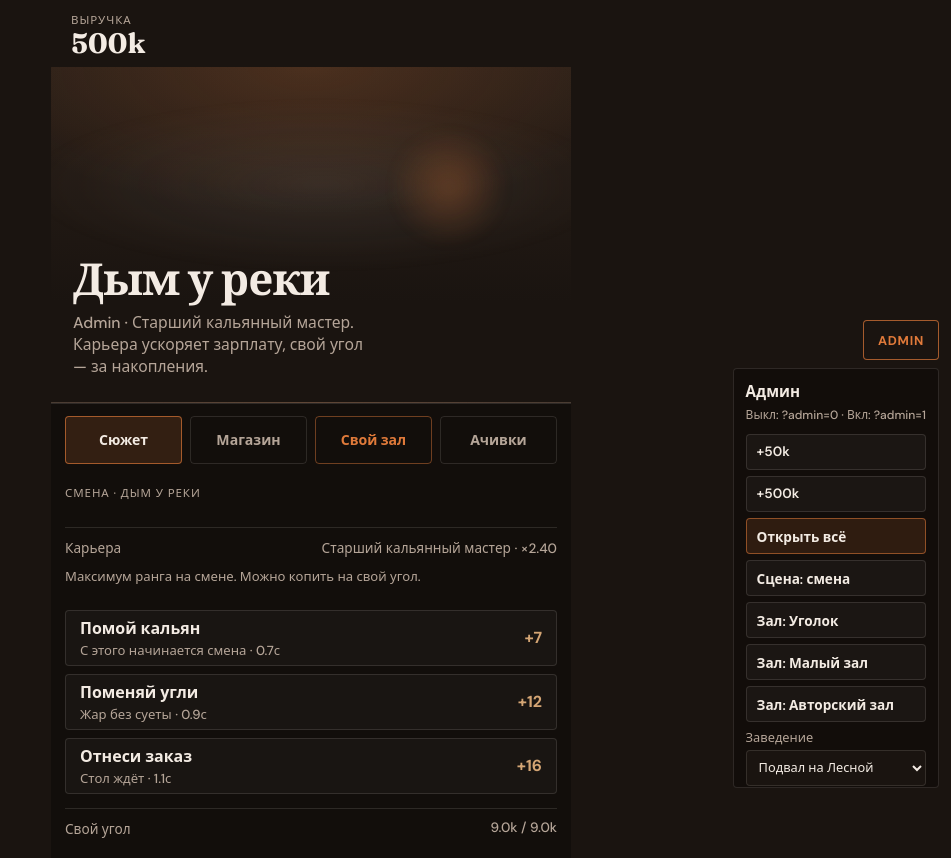
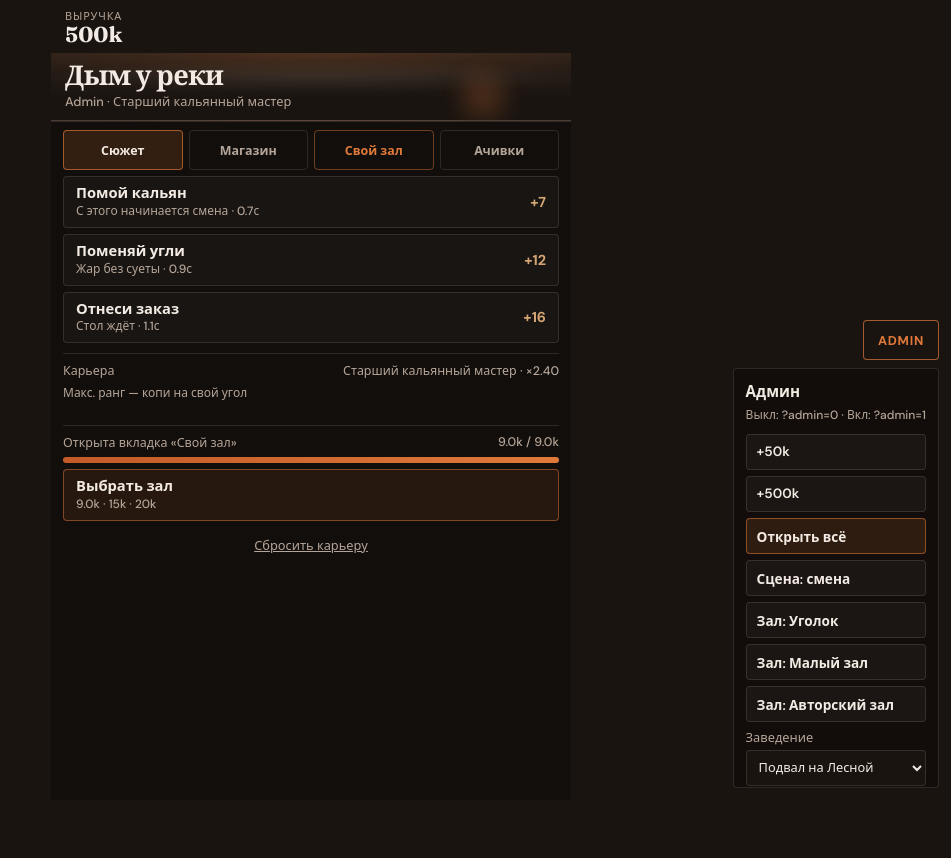
Before and after one commit to nikybelov/lounge-idle, a website built with Vite: page index.html in a window 1280 px wide. Shown: the whole page, without its empty margins (329-1280 px from the left). After the commit the page ends 800 px from the top, so only its background shows below. Built offline with nearby package versions, Linux system fonts and the light colour scheme.

Commit message:
Tighten UI so action buttons stay closer to the first screen.
Co-authored-by: Cursor <cursoragent@cursor.com>

```diff
--- a/src/styles/main.css
+++ b/src/styles/main.css
@@ -25,41 +25,47 @@
 html,
 body {
   margin: 0;
-  min-height: 100%;
+  height: 100%;
   background: var(--bg0);
   color: var(--text);
   font-family: var(--font-body);
   -webkit-tap-highlight-color: transparent;
+  overflow: hidden;
 }
 
 body {
   min-height: 100dvh;
+  height: 100dvh;
 }
 
 #app {
-  min-height: 100dvh;
+  height: 100dvh;
+  overflow: hidden;
 }
 
 .app-shell {
-  min-height: 100dvh;
+  height: 100dvh;
+  max-height: 100dvh;
   display: grid;
-  grid-template-rows: auto minmax(42vh, 1fr) auto;
+  grid-template-rows: auto auto minmax(0, 1fr);
   max-width: 480px;
   margin: 0 auto;
+  overflow: hidden;
 }
 
 .topbar {
   display: flex;
   justify-content: space-between;
   align-items: baseline;
-  padding: calc(12px + var(--safe-t)) 20px 8px;
+  padding: calc(8px + var(--safe-t)) 14px 6px;
   gap: 12px;
+  flex-shrink: 0;
 }
 
 .cash-label,
 .panel-label {
   display: block;
-  font-size: 0.72rem;
+  font-size: 0.68rem;
   letter-spacing: 0.08em;
   text-transform: uppercase;
   color: var(--muted);
@@ -67,7 +73,7 @@ body {
 
 .cash-value {
   font-family: var(--font-display);
-  font-size: 1.75rem;
+  font-size: 1.35rem;
   font-weight: 700;
   line-height: 1.1;
 }
@@ -75,7 +81,7 @@ body {
 .rate-value {
   color: var(--ok);
   font-weight: 600;
-  font-size: 0.95rem;
+  font-size: 0.88rem;
 }
 
 .stage {
@@ -84,17 +90,27 @@ body {
   display: flex;
   flex-direction: column;
   justify-content: flex-end;
-  padding: 28px 22px 24px;
+  padding: 10px 14px 12px;
+  min-height: 0;
   background:
     radial-gradient(120% 80% at 50% 0%, rgba(224, 122, 58, 0.18), transparent 55%),
     linear-gradient(180deg, var(--bg1) 0%, var(--bg0) 70%);
   border-bottom: 1px solid var(--line);
+  flex-shrink: 0;
 }
 
 .stage[data-scene='lounge'] {
   background:
     radial-gradient(100% 70% at 70% 10%, rgba(224, 122, 58, 0.28), transparent 50%),
     linear-gradient(180deg, #32241c 0%, var(--bg0) 75%);
+}
+
+/* На вкладках без CTA — ещё короче */
+.stage[data-tab='shop'],
+.stage[data-tab='own'],
+.stage[data-tab='achievements'],
+.stage[data-scene='job'] {
+  padding: 8px 14px 10px;
 }
 
 .haze {
@@ -104,26 +120,28 @@ body {
   background: radial-gradient(ellipse at center, var(--smoke), transparent 70%);
   animation: drift 8s ease-in-out infinite alternate;
   pointer-events: none;
+  opacity: 0.7;
 }
 
 .embers {
   position: absolute;
-  width: 120px;
-  height: 120px;
-  right: 12%;
-  top: 18%;
+  width: 72px;
+  height: 72px;
+  right: 10%;
+  top: 12%;
   border-radius: 50%;
   background: radial-gradient(circle, rgba(224, 122, 58, 0.45), transparent 70%);
   filter: blur(8px);
   animation: glow 3.2s ease-in-out infinite alternate;
   pointer-events: none;
+  opacity: 0.85;
 }
 
 .brand {
   position: relative;
   margin: 0;
   font-family: var(--font-display);
-  font-size: clamp(2.1rem, 9vw, 2.75rem);
+  font-size: clamp(1.35rem, 5.5vw, 1.7rem);
   font-weight: 700;
   line-height: 1.05;
   letter-spacing: -0.02em;
@@ -131,24 +149,28 @@ body {
 
 .tagline {
   position: relative;
-  margin: 10px 0 0;
-  max-width: 28ch;
+  margin: 4px 0 0;
+  max-width: 36ch;
   color: var(--muted);
-  font-size: 0.98rem;
-  line-height: 1.4;
+  font-size: 0.8rem;
+  line-height: 1.3;
+  display: -webkit-box;
+  -webkit-line-clamp: 2;
+  -webkit-box-orient: vertical;
+  overflow: hidden;
 }
 
 .cta {
   position: relative;
-  margin-top: 20px;
-  min-height: 52px;
-  padding: 14px 18px;
+  margin-top: 10px;
+  min-height: 44px;
+  padding: 10px 14px;
   border: 0;
   border-radius: 4px;
   background: var(--ember);
   color: #1a120c;
   font-family: var(--font-body);
-  font-size: 1.05rem;
+  font-size: 0.95rem;
   font-weight: 700;
   cursor: pointer;
   width: fit-content;
@@ -164,17 +186,22 @@ body {
 }
 
 .toast {
-  position: relative;
-  margin: 14px 0 0;
-  padding: 10px 12px;
+  position: absolute;
+  left: 12px;
+  right: 12px;
+  bottom: 8px;
+  z-index: 5;
+  margin: 0;
+  padding: 8px 10px;
   border-left: 3px solid var(--ember);
-  background: rgba(0, 0, 0, 0.28);
+  background: rgba(18, 14, 11, 0.92);
   color: var(--text);
-  font-size: 0.9rem;
+  font-size: 0.82rem;
   line-height: 1.35;
   opacity: 0;
   transform: translateY(6px);
   transition: opacity 0.25s ease, transform 0.25s ease;
+  pointer-events: none;
 }
 
 .toast.show {
@@ -184,28 +211,33 @@ body {
 
 .panel {
   background: #120e0b;
-  padding: 12px 14px calc(16px + var(--safe-b));
+  padding: 8px 12px calc(10px + var(--safe-b));
   border-top: 1px solid var(--line);
+  display: flex;
+  flex-direction: column;
+  min-height: 0;
+  overflow: hidden;
 }
 
 .menu-nav {
   display: flex;
-  gap: 8px;
-  margin-bottom: 10px;
+  gap: 6px;
+  margin-bottom: 6px;
+  flex-shrink: 0;
 }
 
 .menu-btn {
   flex: 1;
-  min-height: 48px;
+  min-height: 40px;
   border: 1px solid var(--line);
   border-radius: 4px;
   background: transparent;
   color: var(--muted);
   font: inherit;
-  font-size: 0.88rem;
+  font-size: 0.78rem;
   font-weight: 700;
   cursor: pointer;
-  padding: 8px 4px;
+  padding: 6px 2px;
 }
 
 .menu-btn.active {
@@ -248,9 +280,10 @@ body {
 
 .scene-nav {
   display: flex;
-  gap: 8px;
-  margin-bottom: 10px;
+  gap: 6px;
+  margin-bottom: 6px;
   min-height: 0;
+  flex-shrink: 0;
 }
 
 .scene-nav:empty {
@@ -259,12 +292,13 @@ body {
 
 .nav-btn {
   flex: 1;
-  min-height: 44px;
+  min-height: 40px;
   border: 1px solid var(--line);
   border-radius: 4px;
   background: transparent;
   color: var(--muted);
   font: inherit;
+  font-size: 0.85rem;
   font-weight: 600;
   cursor: pointer;
 }
@@ -275,32 +309,38 @@ body {
   background: rgba(224, 122, 58, 0.12);
 }
 
+.panel-body {
+  flex: 1;
+  min-height: 0;
+  overflow: auto;
+  overscroll-behavior: contain;
+  -webkit-overflow-scrolling: touch;
+}
+
 .row-btn.shop.owned {
   opacity: 0.7;
   cursor: default;
 }
 
 .milestone.career {
-  margin-bottom: 4px;
+  margin-bottom: 2px;
 }
 
 .list {
   display: flex;
   flex-direction: column;
-  gap: 8px;
-  max-height: min(46vh, 420px);
-  overflow: auto;
-  padding-bottom: 4px;
+  gap: 6px;
+  padding-bottom: 2px;
 }
 
 .row-btn {
   display: flex;
   align-items: center;
   justify-content: space-between;
-  gap: 12px;
+  gap: 10px;
   width: 100%;
-  min-height: 56px;
-  padding: 12px 14px;
+  min-height: 48px;
+  padding: 8px 12px;
   border: 1px solid var(--line);
   border-radius: 4px;
   background: rgba(255, 255, 255, 0.03);
@@ -332,20 +372,23 @@ body {
 .row-title {
   display: block;
   font-weight: 700;
-  font-size: 1rem;
+  font-size: 0.92rem;
+  line-height: 1.2;
 }
 
 .row-sub {
   display: block;
-  margin-top: 2px;
+  margin-top: 1px;
   color: var(--muted);
-  font-size: 0.82rem;
+  font-size: 0.75rem;
+  line-height: 1.25;
 }
 
 .row-meta {
   flex-shrink: 0;
   text-align: right;
   font-weight: 700;
+  font-size: 0.9rem;
   color: var(--ok);
 }
 
@@ -354,15 +397,15 @@ body {
   margin-top: 2px;
   font-weight: 500;
   color: var(--muted);
-  font-size: 0.75rem;
+  font-size: 0.72rem;
 }
 
 .milestone {
   display: flex;
   flex-direction: column;
-  gap: 8px;
-  margin-top: 6px;
-  padding-top: 10px;
+  gap: 6px;
+  margin-top: 4px;
+  padding-top: 8px;
   border-top: 1px solid var(--line);
 }
 
@@ -370,7 +413,7 @@ body {
   display: flex;
   justify-content: space-between;
   color: var(--muted);
-  font-size: 0.85rem;
+  font-size: 0.78rem;
 }
 
 .bar {
--- a/src/ui/shell.ts
+++ b/src/ui/shell.ts
@@ -35,7 +35,6 @@ import {
   guestTraffic,
   menuFilledCount,
   menuSlotCount,
-  trafficBreakdown,
   trafficLabel,
   ensureMenuSlots,
   capacityStatus,
@@ -314,20 +313,17 @@ export function renderShell(
     const who = state.playerName ? `${state.playerName} · ` : ''
     tagline.textContent =
       state.phase === 'employed'
-        ? `${who}${rank}. Карьера ускоряет зарплату, свой угол — за накопления.`
-        : `${who}${rank}. Старое место. Тебя здесь не увольняли.`
+        ? `${who}${rank}`
+        : `${who}${rank} · можно на смену`
     cta.hidden = true
   } else {
     brand.textContent = state.loungeName
     const multNote =
       state.loungeIncomeMult !== 1 || state.loungeClickMult !== 1
-        ? ` Тариф ×${state.loungeIncomeMult}/×${state.loungeClickMult}.`
+        ? ` · ×${state.loungeIncomeMult}/×${state.loungeClickMult}`
         : ''
     const traffic = guestTraffic(state)
-    tagline.textContent =
-      state.phase === 'ownOnly'
-        ? `Гости: ${trafficLabel(traffic)} (×${traffic.toFixed(2)}).${multNote}`
-        : `Гости: ${trafficLabel(traffic)} (×${traffic.toFixed(2)}). Можно на смену.${multNote}`
+    tagline.textContent = `Гости ${trafficLabel(traffic)} · ×${traffic.toFixed(2)}${multNote}`
     cta.hidden = menuTab !== 'story'
     cta.textContent = `Принять заказ · +${formatMoney(loungeClickPower(state))}`
   }
@@ -408,7 +404,7 @@ function renderJobStoryPanel(state: GameState, now: number): string {
                    100
                  : 0
              }%"></i></div>`
-          : `<p class="row-sub">Максимум ранга на смене. Можно копить на свой угол.</p>`
+          : `<p class="row-sub">Макс. ранг — копи на свой угол</p>`
       }
     </div>
   `
@@ -448,24 +444,20 @@ function renderJobStoryPanel(state: GameState, now: number): string {
   if (state.phase === 'employed') {
     const ready = canBrowseLoungeOffer(state)
     const progress = Math.min(1, state.cash / minCost)
-    const nextTier = LOUNGE_TIERS.find((t) => state.cash < t.cost)
     const hint = ready
-      ? nextTier && state.cash < nextTier.cost
-        ? `Вкладка «Свой зал» открыта. Можно взять Уголок или копить до ${formatMoney(nextTier.cost)}.`
-        : 'Вкладка «Свой зал» — выбирай тариф.'
-      : `Накопи ${formatMoney(minCost)} — откроется вкладка «Свой зал».`
+      ? 'Открыта вкладка «Свой зал»'
+      : `До вкладки «Свой зал»`
     milestone = `
       <div class="milestone">
         <div class="milestone-head">
-          <span>Свой угол</span>
+          <span>${hint}</span>
           <span>${formatMoney(Math.min(state.cash, minCost))} / ${formatMoney(minCost)}</span>
         </div>
         <div class="bar"><i style="width:${progress * 100}%"></i></div>
-        <p class="row-sub shop-note">${hint}</p>
         <button type="button" class="row-btn accent" data-open ${ready ? '' : 'disabled'}>
           <span class="row-main">
-            <span class="row-title">${ready ? 'Открыть вкладку «Свой зал»' : 'Ещё копим на угол'}</span>
-            <span class="row-sub">Тарифы ${LOUNGE_TIERS.map((t) => formatMoney(t.cost)).join(' · ')}</span>
+            <span class="row-title">${ready ? 'Выбрать зал' : 'Копим на угол'}</span>
+            <span class="row-sub">${LOUNGE_TIERS.map((t) => formatMoney(t.cost)).join(' · ')}</span>
           </span>
         </button>
       </div>
@@ -474,9 +466,8 @@ function renderJobStoryPanel(state: GameState, now: number): string {
 
   return `
     <div class="list">
-      <p class="panel-label">Смена · ${venue.name}</p>
+      ${tasks}
       ${careerBlock}
-      ${tasks}
       ${milestone}
       <button type="button" class="text-btn" data-reset>Сбросить карьеру</button>
     </div>
@@ -677,16 +668,10 @@ function renderLoungePanel(state: GameState): string {
   const trafficBlock = `
     <div class="milestone career">
       <div class="milestone-head">
-        <span>Посадка</span>
-        <span>${cap.seated}/${cap.capacity}${cap.full ? ' · полный' : ''}</span>
+        <span>Посадка ${cap.seated}/${cap.capacity}${cap.full ? ' · полный' : ''}</span>
+        <span>${trafficLabel(traffic)} · ×${traffic.toFixed(2)}</span>
       </div>
       <div class="bar"><i style="width:${Math.min(100, (cap.seated / Math.max(1, cap.capacity)) * 100)}%"></i></div>
-      <p class="row-sub">${trafficLabel(traffic)} · ×${traffic.toFixed(2)}. ${trafficBreakdown(state)}</p>
-      <p class="row-sub shop-note">${
-        cap.full
-          ? 'Спрос выше посадки — расширяй зал или гости уходят.'
-          : 'Мебель и зоны увеличивают посадку; меню и техника — спрос.'
-      }</p>
     </div>
   `
 
@@ -835,19 +820,16 @@ function renderLoungePanel(state: GameState): string {
 
   return `
     <div class="list">
-      <p class="panel-label">Свой зал</p>
       ${trafficBlock}
+      <p class="panel-label">Закупка</p>
+      ${rows}
       <p class="panel-label">Меню · ${filled}/${slotsN}</p>
-      <p class="row-sub shop-note">Собери линейку вкусов — от этого зависит, насколько людно.</p>
       ${slotButtons}
       ${pickPanel}
-      <p class="panel-label">Табаки на склад</p>
+      <p class="panel-label">Табаки</p>
       ${tobaccoShop}
       <p class="panel-label">Расширение</p>
-      <p class="row-sub shop-note">Новые зоны поднимают посадку и доход.</p>
       ${expansionRows}
-      <p class="panel-label">Закупка зала</p>
-      ${rows}
       ${quit}
       <button type="button" class="text-btn" data-reset>Сбросить карьеру</button>
     </div>
```
